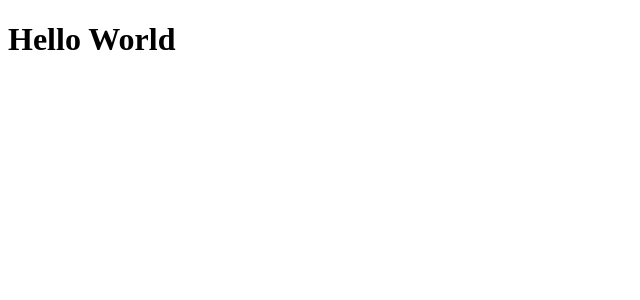
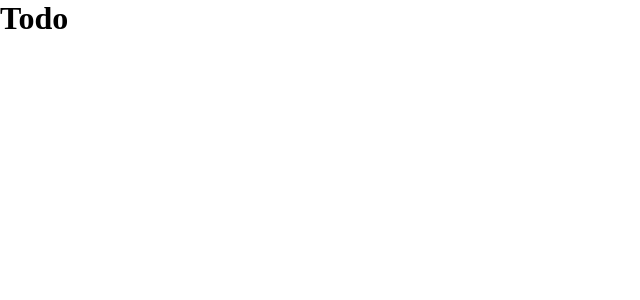
Before and after one commit to davicaju/ignite-challenge-todo, a React (Vite) app: page / in a window 1280 px wide. Shown: the top 300 px of the page, without its empty margins (0-640 px from the left). Built offline with nearby package versions, Linux system fonts and the light colour scheme.

Commit message:
feat: add header component

```diff
--- a/src/App.tsx
+++ b/src/App.tsx
@@ -1,3 +1,9 @@
+import { Header } from "./components/Header";
+
 export function App() {
-  return <h1>Hello World</h1>;
+  return (
+    <>
+     <Header />
+    </>
+  );
 }
--- /dev/null
+++ b/src/components/Header/index.tsx
@@ -0,0 +1,3 @@
+export function Header() {
+  return <h1>Todo</h1>;
+}
--- /dev/null
+++ b/src/styles/global.css
@@ -0,0 +1,5 @@
+* {
+    margin: 0;
+    padding: 0;
+    box-sizing: border-box;
+}
```
Also changed, not shown: src/main.tsx (+7 -6 lines).
